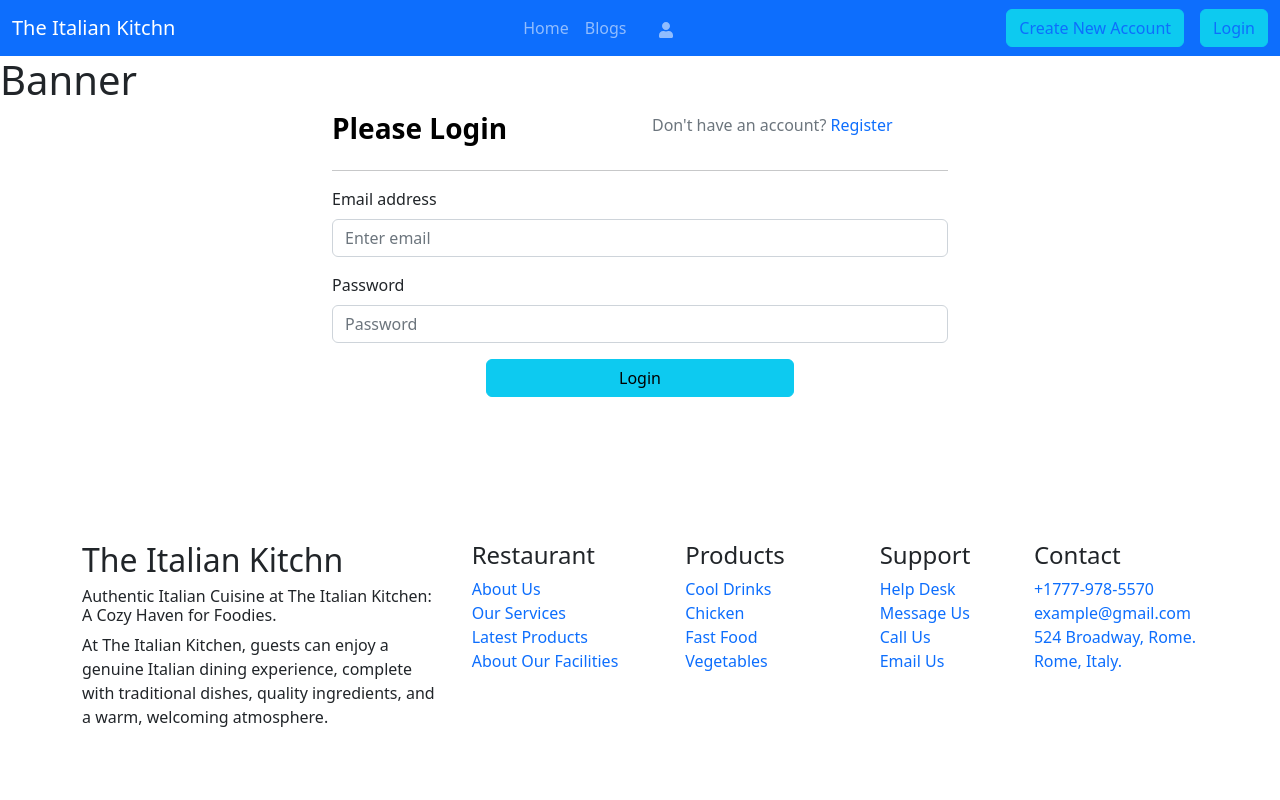
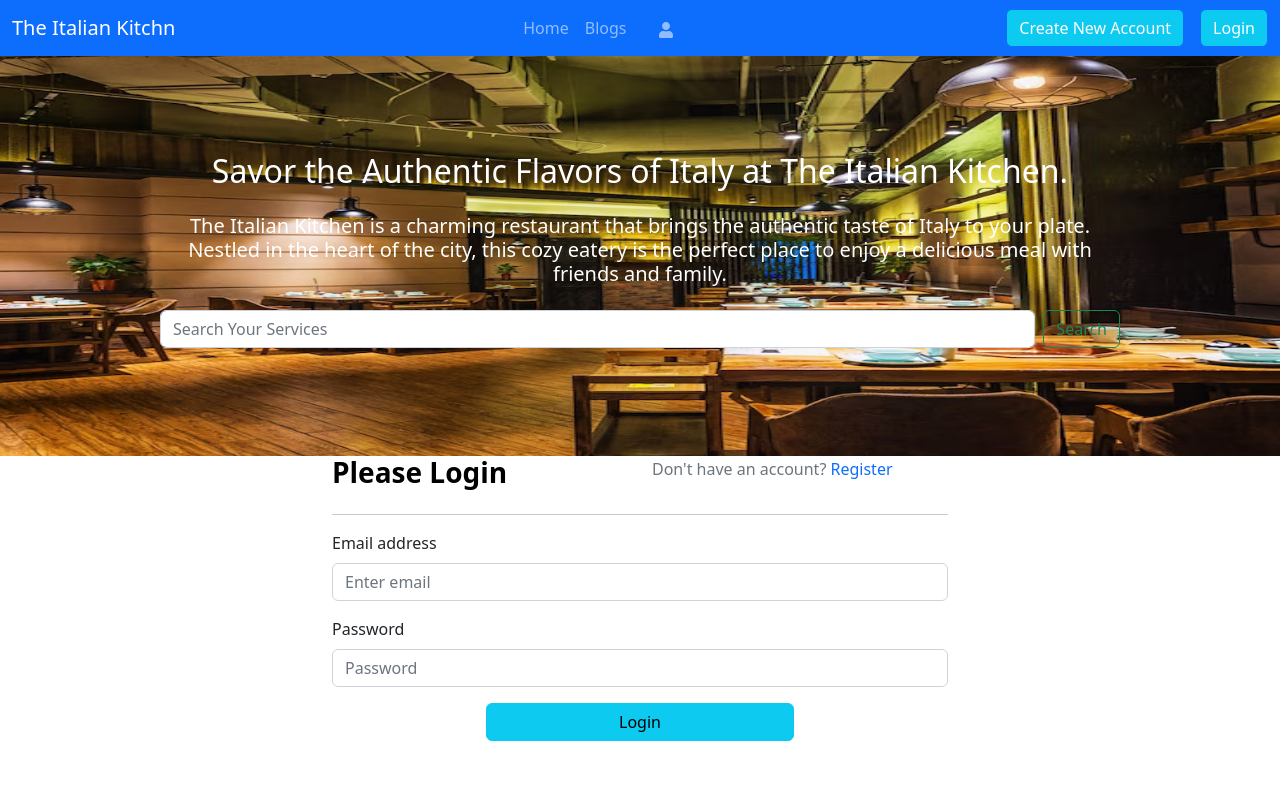
Before and after one commit to aminulislam2002/the-italian-kitchen-client, a React (Vite) app: page /login in a window 1280 px wide. Shown: the top 800 px of the page. Built offline with nearby package versions, Linux system fonts and the light colour scheme; no server answers.

Commit message:
added to banner

```diff
--- a/src/pages/Home/ChefCard/ChefCard.jsx
+++ b/src/pages/Home/ChefCard/ChefCard.jsx
@@ -7,8 +7,8 @@ const ChefCard = ({ chef }) => {
   return (
     <div className="row justify-content-center align-items-center">
       <div className="col-sm-12">
-        <div className="card mt-5">
-          <div className="card-body  row">
+        <div className=" mt-5">
+          <div className=" row bg-success bg-opacity-25 p-3">
             <div className="col-sm-12 order-2 order-md-2 order-lg-1 col-md-6 col-lg-4">
               <h4>Name: {name}</h4>
               <p>Years of experience: {years_of_experience}</p>
--- a/src/pages/Home/ChefRecipesDetails/ChefRecipesDetails.jsx
+++ b/src/pages/Home/ChefRecipesDetails/ChefRecipesDetails.jsx
@@ -1,15 +1,61 @@
-import React from "react";
+import React, { useEffect, useState } from "react";
 import { useLoaderData, useParams } from "react-router-dom";
 import RecipeCard from "../RecipeCard/RecipeCard";
+import { FaFacebook, FaInstagram, FaYoutube } from "react-icons/fa";
 
 const ChefRecipesDetails = () => {
+  const [chefDetail, setChefDetail] = useState([]);
   const { id } = useParams();
+  console.log(chefDetail);
 
   const singleChefRecipes = useLoaderData();
+
+  useEffect(() => {
+    fetch("http://localhost:5000/chefs")
+      .then((res) => res.json())
+      .then((data) => {
+        const matchedChef = data.find((chef) => parseInt(chef.id) === parseInt(id));
+        setChefDetail(matchedChef || {});
+      })
+      .then((error) => console.log(error));
+  }, [id]);
+
   return (
     <div>
-      <h1>Chef Recipes {id}</h1>
-      <h1>Total Chef Recipes {singleChefRecipes.length}</h1>
+      {chefDetail && (
+        <div className="container">
+          <div className="row bg-success bg-opacity-25 pt-5 pb-3 ps-2 pe-2">
+            <div className="col-sm-12 col-md-6 col-lg-4 ">
+              <img src={chefDetail.image_url} className="w-100 rounded-circle " alt="..." />
+            </div>
+            <div className="col-sm-12 col-md-6 col-lg-4 ">
+              <h5>{chefDetail.name}</h5>
+              <h6>Years of experience: {chefDetail.years_of_experience}</h6>
+              <h6>Numbers of recipes: {chefDetail.number_of_recipes}</h6>
+              <h6>Likes: {chefDetail.likes}</h6>
+              <hr />
+              <h6>Email: {chefDetail.contact?.email}</h6>
+              <h6>Phone: {chefDetail.contact?.phone}</h6>
+              <button type="button" class="me-1 btn btn-primary">
+                <FaFacebook /> Facebook
+              </button>
+              <button type="button" class="me-1 btn btn-danger">
+                <FaInstagram /> Instagram
+              </button>
+              <button type="button" class="me-1 btn btn-danger">
+                <FaYoutube /> YouTube
+              </button>
+            </div>
+            <div className="col-sm-12 col-md-6 col-lg-4">
+              <div>
+                <h5>{chefDetail.name}</h5>
+                <p>{chefDetail.bio}</p>
+              </div>
+            </div>
+          </div>
+        </div>
+      )}
+
       <div className="container">
         {singleChefRecipes.map((recipe) => (
           <RecipeCard key={recipe.key} recipe={recipe} id={id}></RecipeCard>
--- a/src/pages/Home/Footer/Footer.jsx
+++ b/src/pages/Home/Footer/Footer.jsx
@@ -3,7 +3,7 @@ import React from "react";
 const Footer = () => {
   return (
     <div>
-      <footer className="footer mt-5 pt-5 mb-5 pb-5">
+      <footer className="footer bg-light mt-5 pt-5 mb-5 pb-5">
         <div className="container">
           <div className="row">
             <div className="col-sm-12 col-md-8 col-lg-4 order-1 order-md-1 order-lg-1 d-flex justify-content-center align-align-items-lg-start">
--- a/src/pages/Home/RecipeCard/RecipeCard.jsx
+++ b/src/pages/Home/RecipeCard/RecipeCard.jsx
@@ -18,16 +18,14 @@ const RecipeCard = ({ recipe }) => {
   };
 
   const handleShowToast = () => {
-    toast("confirm");
+    toast("Favorited!");
     setIsFavorite(true);
   };
 
   return (
     <div>
-      <div className="row justify-content-center align-items-center">
-        <div className="col-sm-12">
-          <div className="card mt-5">
-            <div className="card-body row">
+      <div className="mt-5">
+        <div className="row bg-primary bg-opacity-25 ">
           <div className="col-sm-12 col-md-6 col-lg-4">
             <div className="w-100 d-flex justify-content-center align-items-center">
               <img className="img-fluid" src={img} alt="" />
@@ -77,8 +75,6 @@ const RecipeCard = ({ recipe }) => {
         </div>
       </div>
     </div>
-      </div>
-    </div>
   );
 };
 
--- a/src/pages/Shared/NavBanner/NavBanner.jsx
+++ b/src/pages/Shared/NavBanner/NavBanner.jsx
@@ -1,9 +1,30 @@
 import React from "react";
+import Image from "../../../assets/resturant.jpg";
 
 const NavBanner = () => {
   return (
-    <div>
-      <h1>Banner</h1>
+    <div className="position-relative">
+      <div>
+        <img src={Image} className="w-100" style={{ width: "500px", height: "400px" }} alt="" />
+      </div>
+      <div className="position-absolute top-0">
+        <div className="w-100">
+          <div className="d-flex justify-content-center align-content-center text-center py-5">
+            <div className="w-75 py-md-5">
+              <h2 className="text-white">Savor the Authentic Flavors of Italy at The Italian Kitchen.</h2>
+              <h5 className="text-white py-3">
+              The Italian Kitchen is a charming restaurant that brings the authentic taste of Italy to your plate. Nestled in the heart of the city, this cozy eatery is the perfect place to enjoy a delicious meal with friends and family.
+              </h5>
+              <form className="d-flex" role="search">
+                <input className="form-control me-2" type="search" placeholder="Search Your Services" aria-label="Search" />
+                <button className="btn btn-outline-success" type="submit">
+                  Search
+                </button>
+              </form>
+            </div>
+          </div>
+        </div>
+      </div>
     </div>
   );
 };
--- a/src/pages/Shared/NavigationBar/NavigationBar.jsx
+++ b/src/pages/Shared/NavigationBar/NavigationBar.jsx
@@ -35,18 +35,18 @@ const NavigationBar = () => {
               </Nav.Link>
             </Nav>
             <div className="d-flex justify-content-between align-align-items-center gap-3 ">
-              <Button variant="info">
-                <Link to="/register" className="text-decoration-none">
+              <Button className="bg-info">
+                <Link to="/register" className="text-decoration-none text-white">
                   Create New Account
                 </Link>
               </Button>
               {user ? (
-                <Button onClick={handleLogOut} variant="info">
-                  <Link className="text-decoration-none">Log Out</Link>
+                <Button onClick={handleLogOut} className="bg-info">
+                  <Link className="text-decoration-none text-white">Log Out</Link>
                 </Button>
               ) : (
-                <Button variant="info">
-                  <Link to="/login" className="text-decoration-none">
+                <Button className="bg-info">
+                  <Link to="/login" className="text-decoration-none text-white">
                     Login
                   </Link>
                 </Button>
```
Also changed, not shown: src/assets/resturant.jpg (added). Lines whose indentation alone changed are shown as unchanged.
